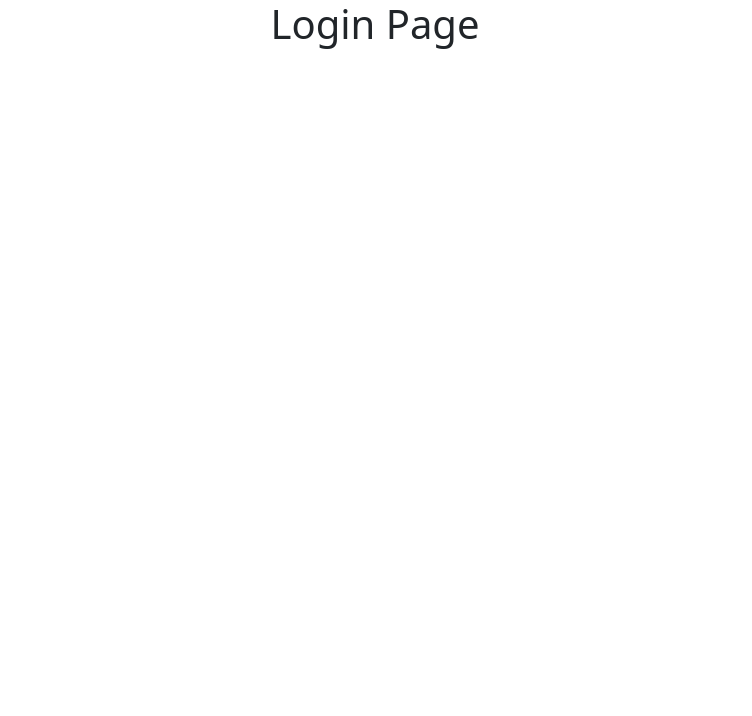
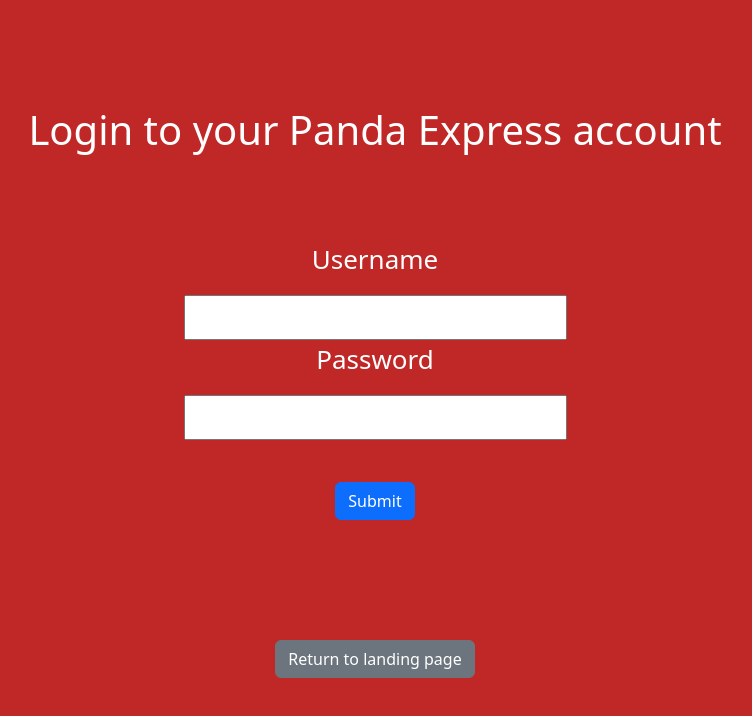
Before and after one commit to boxkr/finalrender, a React (Create React App) app in the folder Frontend/panada-express/: page /login in a window 1280 px wide. Shown: the top 716 px of the page, without its empty margins (265-1017 px from the left). Built offline with nearby package versions, Linux system fonts and the light colour scheme.

Commit message:
login page updates

```diff
--- a/Frontend/panada-express/src/js/Landing.js
+++ b/Frontend/panada-express/src/js/Landing.js
@@ -12,15 +12,16 @@
     <div className="App">
       <header className="App-header">
         <img src={logo} className="App-logo" alt="logo" />
+        <br></br>
         <p className="welcome">
           {welcome}
         </p>
         <Button variant="primary" size="lg"> {' '}
-          <Link className='button-text' to="/login">Login</Link>
+          <Link className='button-text' style={{ textDecoration: 'none' }} to="/login">Login</Link>
         </Button>
         <br></br>
         <Button variant="primary" size="lg"> {/*just need to add style with tailwind or bootstrap */}
-          <Link className='button-text' to="/size">Order Now!</Link>
+          <Link className='button-text' style={{ textDecoration: 'none' }} to="/size">Order Now!</Link>
         </Button>
       </header>
     </div>
--- a/Frontend/panada-express/src/js/Login.js
+++ b/Frontend/panada-express/src/js/Login.js
@@ -1,9 +1,40 @@
-import React from 'react'
+import React from 'react';
+import Button from 'react-bootstrap/Button';
+import '../css/Login.css';
+import { Link } from "react-router-dom";
+
 
 export default function Login() {
   return (
-    <div>
-        <h1>Login Page</h1>
+    <div className='login-div'>
+        <h1>Login to your Panda Express account</h1>
+        <br></br>
+        <br></br>
+        <form>
+            <label>
+                <p>Username</p>
+                <input type="text" />
+            </label>
+            <br></br>
+            <label>
+                <p>Password</p>
+                <input type = "password" />
+            </label>
+            <div>
+              <br></br>
+                <Button variant="primary">Submit</Button>{
+                  //FIXME
+                }
+            </div>
+        </form>
+        <p className='return'>
+          <br></br>
+          <br></br>
+          <br></br>
+          <Button variant="secondary">
+          <Link className='button-text' style={{ textDecoration: 'none' }} to="/">Return to landing page</Link>
+          </Button>{}
+        </p>
     </div>
   )
 }
```
